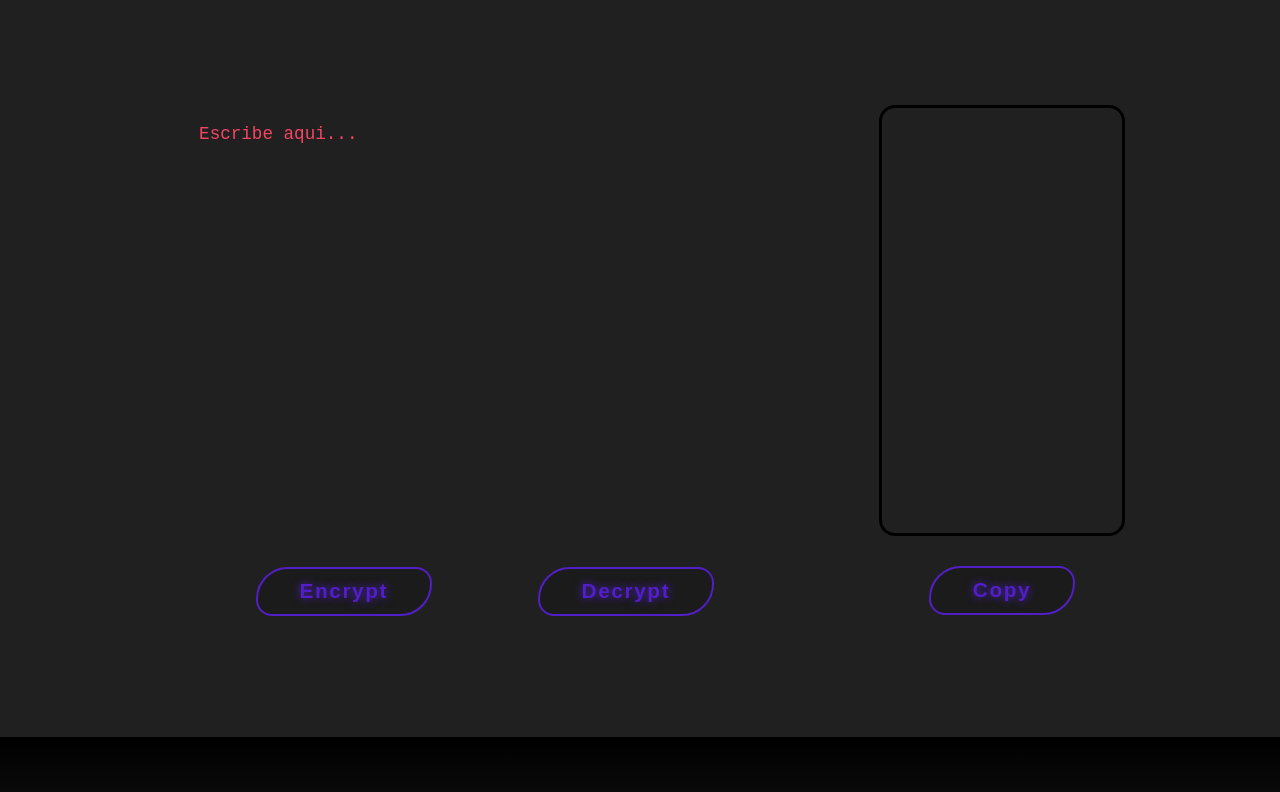
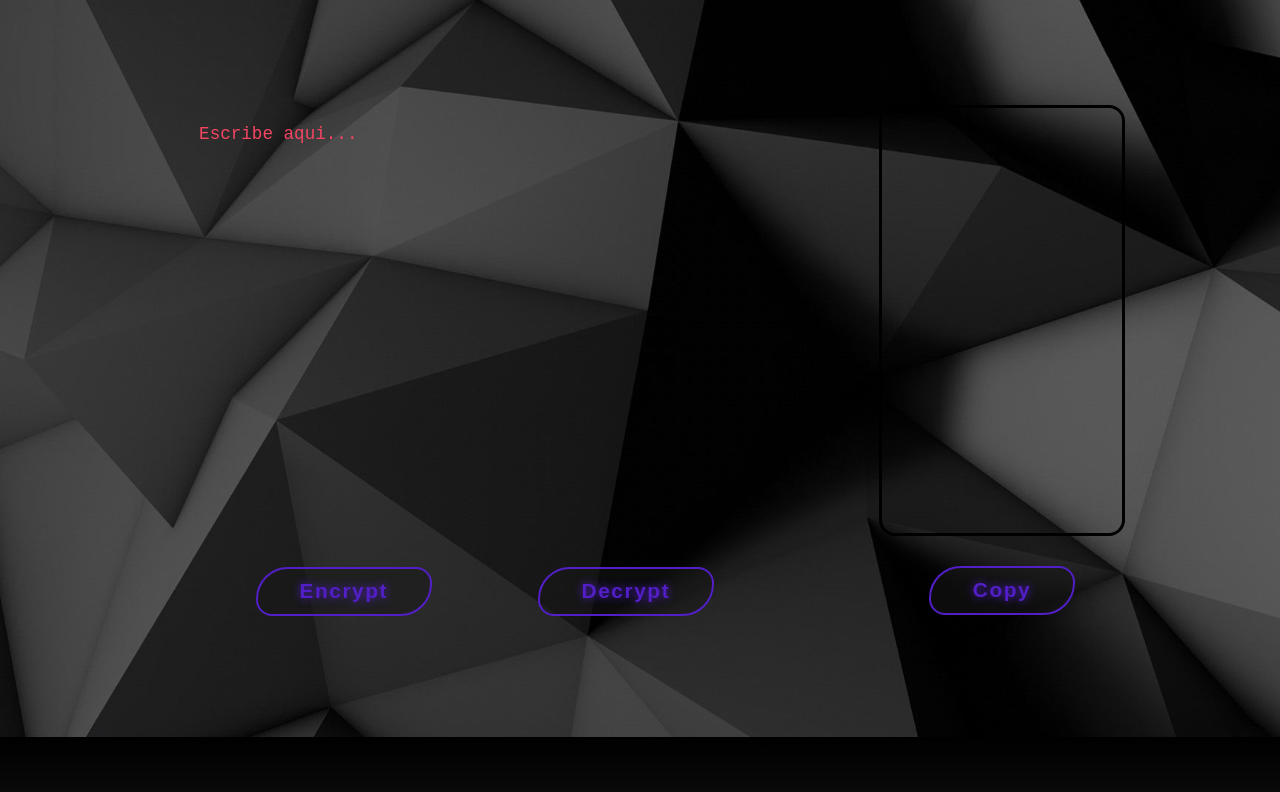
Before and after one commit to ITurres/Project_Encryptor, a plain HTML site: page index.html in a window 1280 px wide. Shown: the part 63-855 px from the top of the page. Drawn offline with Linux system fonts and the light colour scheme.

Commit message:
Rename url for body's background img

```diff
--- a/index.css
+++ b/index.css
@@ -65,7 +65,7 @@ body {
   display: flex;
   flex-direction: column;
   justify-content: space-between;
-  background-image: url("encryptor-bg.jpg");
+  background-image: url("images/encryptor-bg.jpg");
   background-repeat: no-repeat;
   background-size: cover;
   background-attachment: fixed;
```
